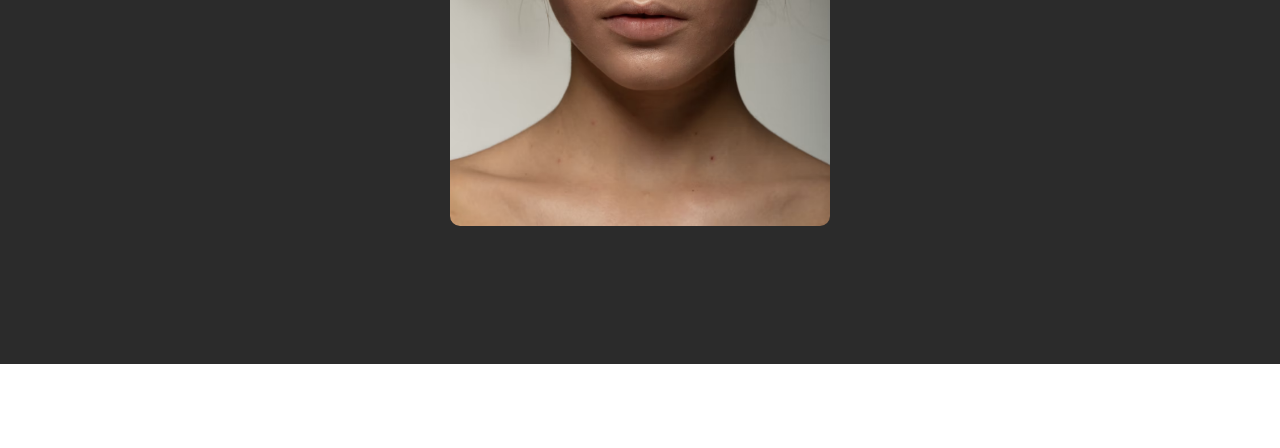
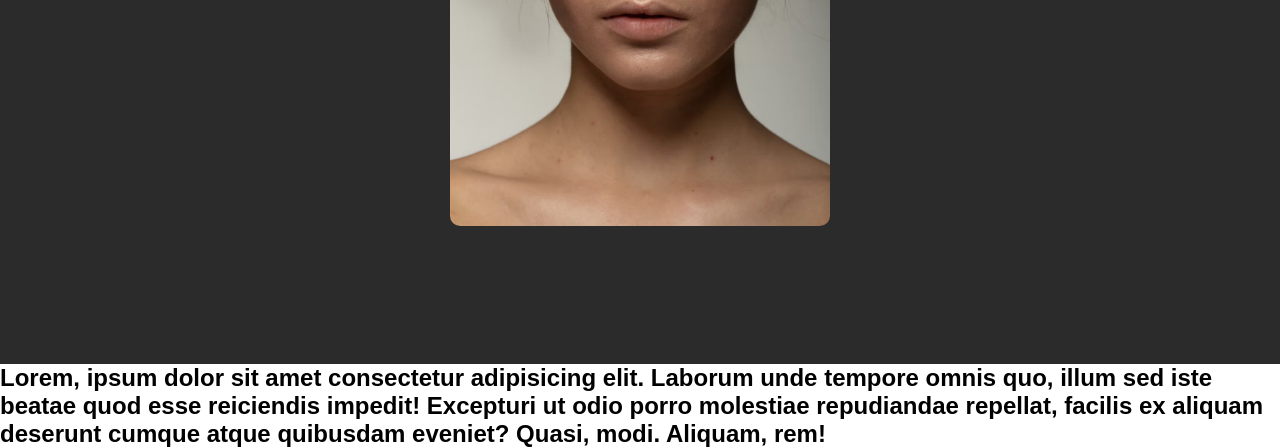
Before and after one commit to JI-Imran/flip-card, a plain HTML site: page index.html in a window 1280 px wide. Shown: the part 436-884 px from the top of the page. Before the commit the page ends 800 px from the top, so only its background shows below. Drawn offline with Linux system fonts and the light colour scheme.

Commit message:
secoundt commit

```diff
--- a/index.html
+++ b/index.html
@@ -29,5 +29,10 @@
             </div>
         </div>
     </div>
+    <section>
+        <h1>
+            Lorem, ipsum dolor sit amet consectetur adipisicing elit. Laborum unde tempore omnis quo, illum sed iste beatae quod esse reiciendis impedit! Excepturi ut odio porro molestiae repudiandae repellat, facilis ex aliquam deserunt cumque atque quibusdam eveniet? Quasi, modi. Aliquam, rem!
+        </h1>
+    </section>
 </body>
 </html>
```
